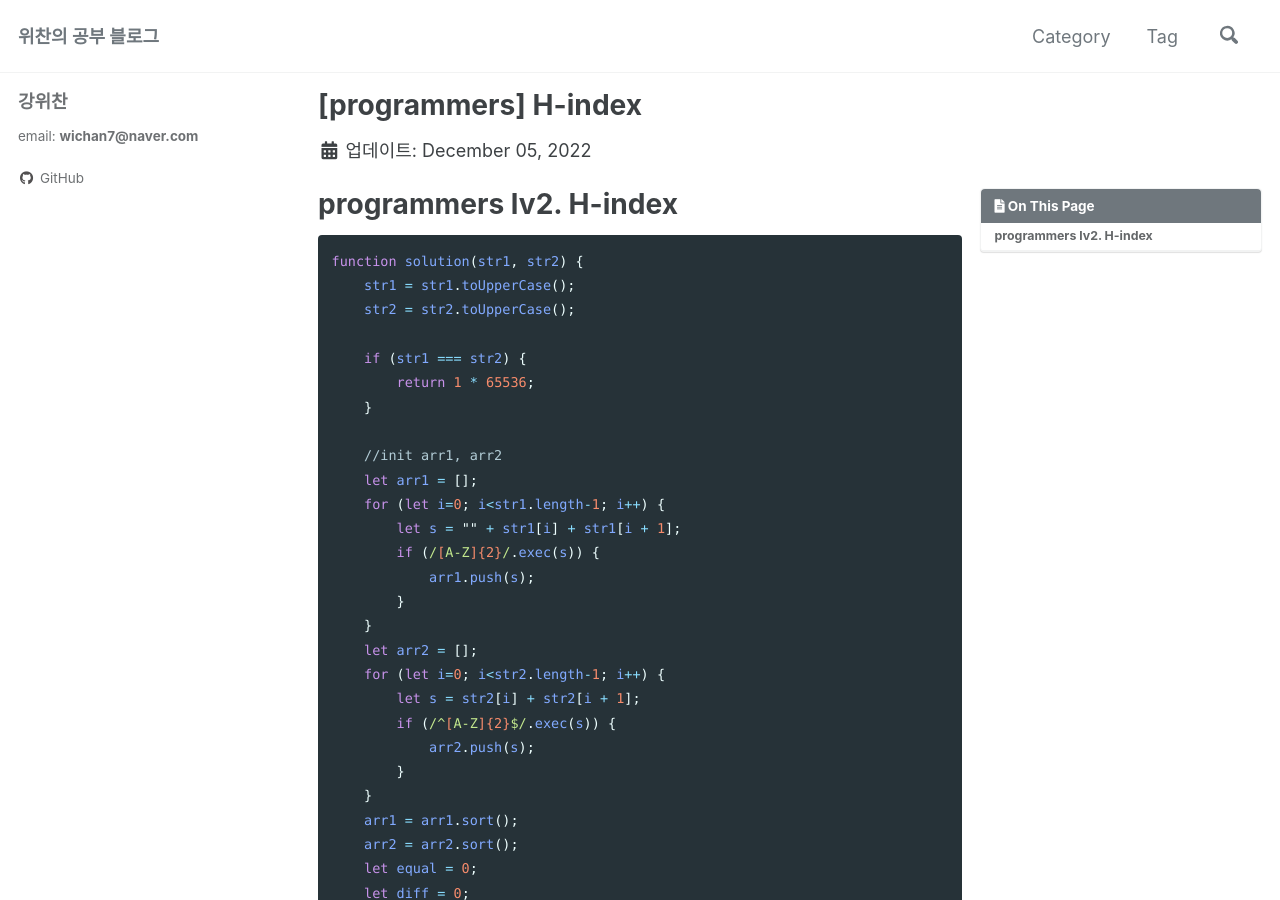
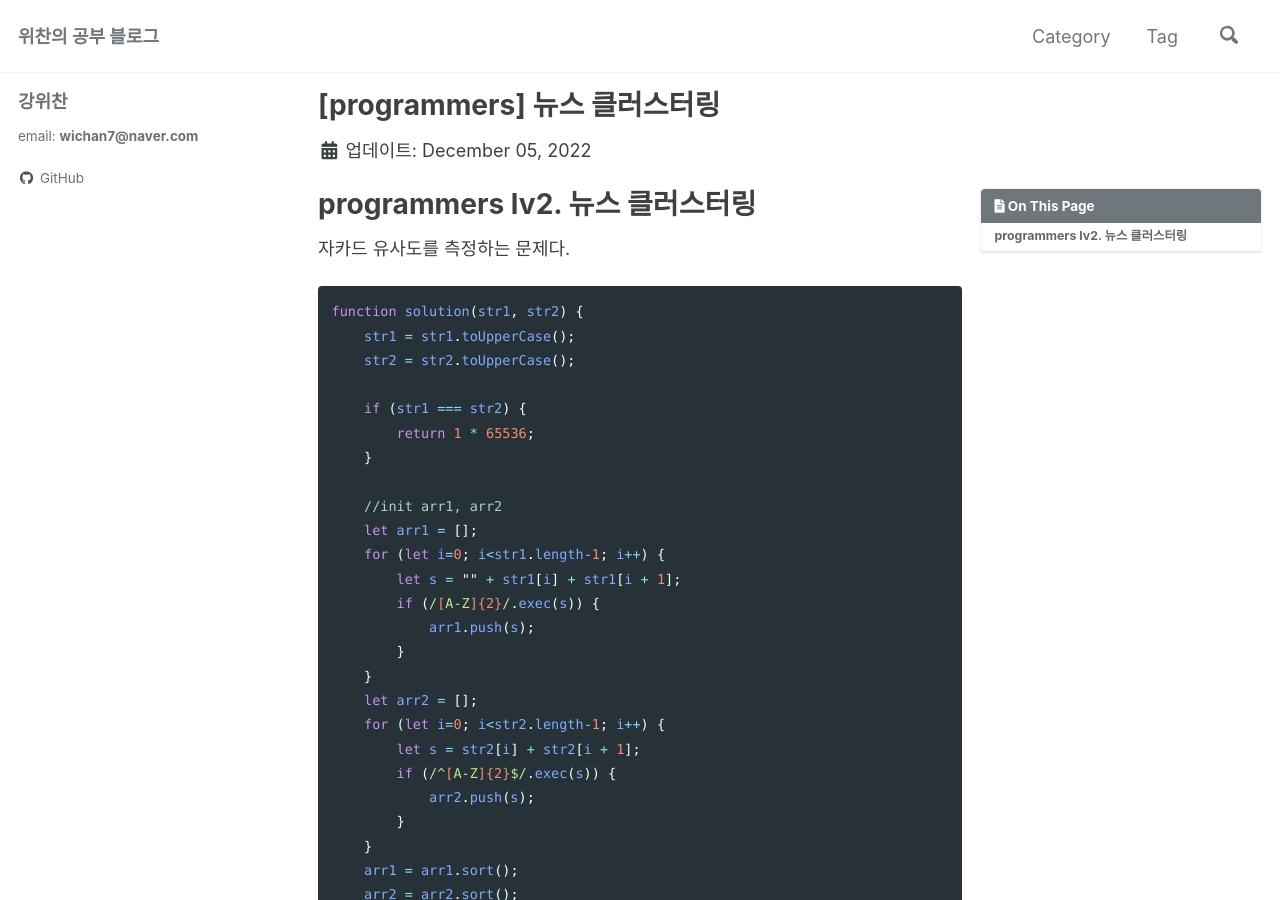
Before and after one commit to wichan7/wichan7.github.io, a Jekyll site: the page built from _posts/2022-12-05-programmers-news-clustering.md, in a window 1280 px wide and 900 px high. Built offline with Jekyll 4.4.1, drawn with Linux system fonts in a browser that asks for light colours; cached includes are drawn as plain includes; comment, search, counter and statistics services are not loaded.

Commit message:
Update and rename 2022-12-05-programmers-Hindex.md to 2022-12-05-programmers-news-clustering.md

```diff
--- a/_posts/2022-12-05-programmers-Hindex.md
+++ b/_posts/2022-12-05-programmers-news-clustering.md
@@ -1,5 +1,5 @@
 ---
-title: "[programmers] H-index"
+title: "[programmers] 뉴스 클러스터링"
 categories:
   - programmers
 tags:
@@ -8,7 +8,9 @@ tags:
 toc: true
 ---
 
-# programmers lv2. H-index
+# programmers lv2. 뉴스 클러스터링
+자카드 유사도를 측정하는 문제다.
+
 ~~~ javascript
 function solution(str1, str2) {
     str1 = str1.toUpperCase();
```
